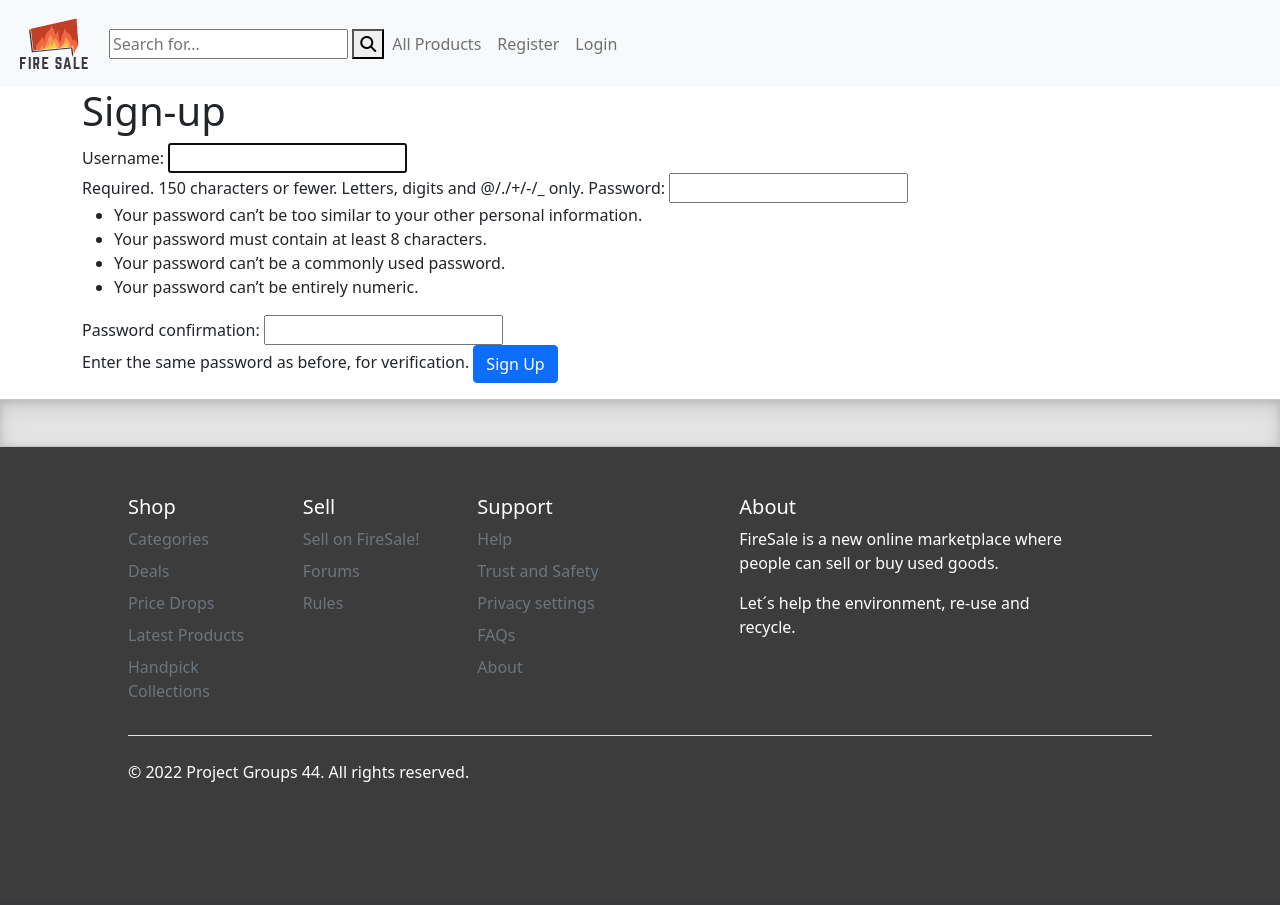
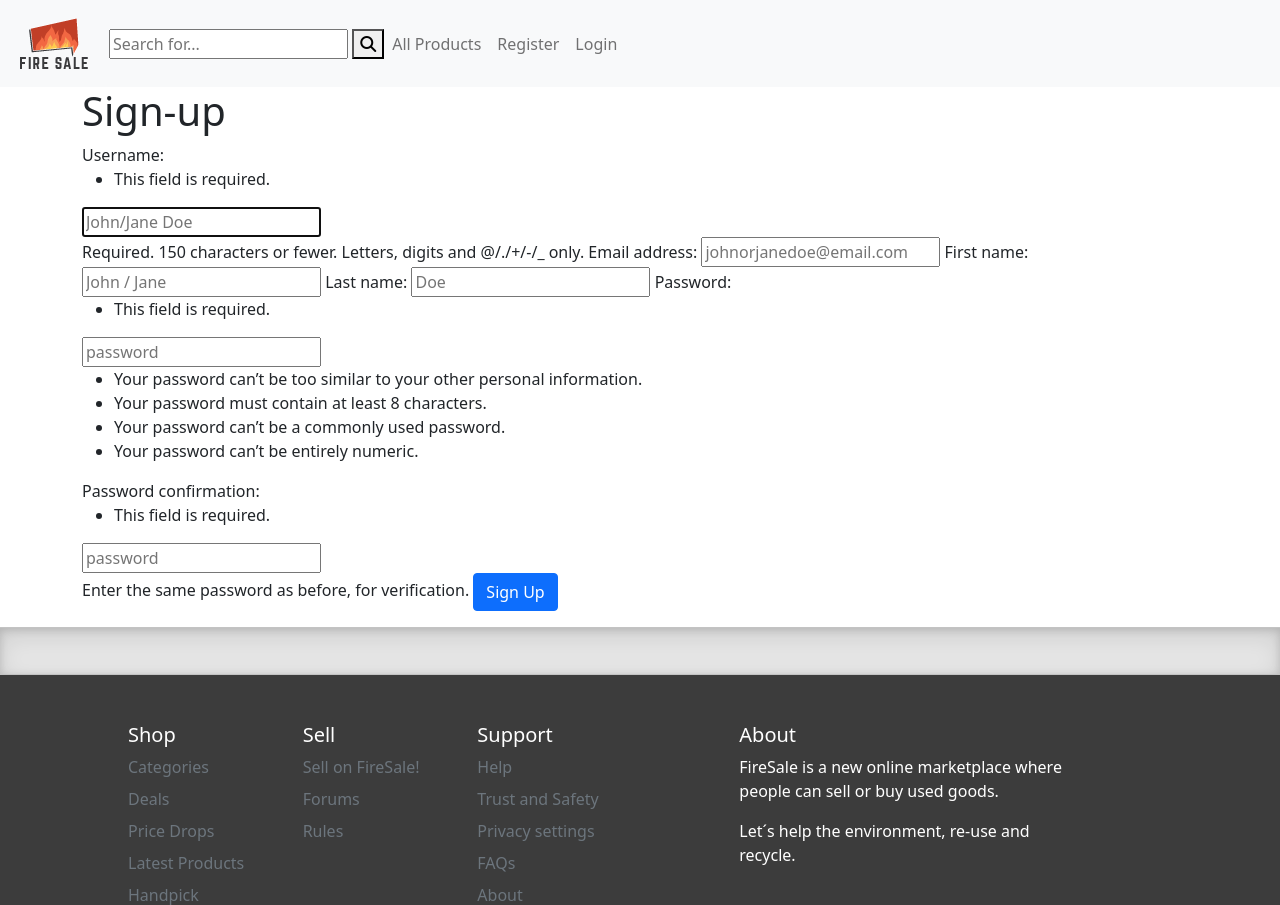
Before and after one commit to tjorvio/django-tango, a Django app: page /users/register in a window 1280 px wide. Shown: the top 905 px of the page. Before the commit the page ends 782 px from the top, so only its background shows below. Run offline with Django 4.2, Linux system fonts and the light colour scheme; some libraries are stand-ins or nearby versions.

Commit message:
register formi breytt

```diff
--- /dev/null
+++ b/FireSale/forms/register_form.py
@@ -0,0 +1,62 @@
+from django import forms
+from django.contrib.auth.forms import UserCreationForm
+from django.contrib.auth.models import User
+
+
+class SignUpForm(UserCreationForm):
+    def __init__(self, *args, **kwargs):
+        super().__init__(*args, **kwargs)
+        self.fields["username"].widget.attrs.update({
+            'required': '',
+            'name': 'username',
+            'id': 'username',
+            'type': 'text',
+            'class': 'form-input',
+            'placeholder': 'John/Jane Doe'
+        })
+        self.fields["email"].widget.attrs.update({
+            'required': '',
+            'name': 'email',
+            'id': 'email',
+            'type': 'email',
+            'class': 'form-input',
+            'placeholder': 'johnorjanedoe@email.com'
+        })
+        self.fields["first_name"].widget.attrs.update({
+            'required': '',
+            'name': 'first_name',
+            'id': 'first_name',
+            'type': 'first_name',
+            'class': 'form-input',
+            'placeholder': 'John / Jane'
+        })
+        self.fields["last_name"].widget.attrs.update({
+            'required': '',
+            'name': 'last_name',
+            'id': 'last_name',
+            'type': 'last_name',
+            'class': 'form-input',
+            'placeholder': 'Doe'
+        })
+        self.fields["password1"].widget.attrs.update({
+            'required': '',
+            'name': 'password1',
+            'id': 'password1',
+            'type': 'password',
+            'class': 'form-input',
+            'placeholder': 'password',
+            'minlength': '8'
+        })
+        self.fields["password2"].widget.attrs.update({
+            'required': '',
+            'name': 'password2',
+            'id': 'password2',
+            'type': 'password',
+            'class': 'form-input',
+            'placeholder': 'password',
+            'minlength': '8'
+        })
+
+    class Meta:
+        model = User
+        fields = ['username', 'email', 'first_name', 'last_name', 'password1', 'password2']
--- a/templates/user/register.html
+++ b/templates/user/register.html
@@ -1,7 +1,7 @@
 {%  extends 'base.html' %}
 {% block content %}
     <h1>Sign-up</h1>
-    <form class="form form-horizontal" method="post">
+    <form class="form form-horizontal" method="POST" action=".">
         {% csrf_token %}
         {{ form }}
         <input type="submit" class="btn btn-primary" value="Sign Up" />
--- a/user/forms/message_form.py
+++ b/user/forms/message_form.py
@@ -5,7 +5,7 @@ from user.models import Bid
 
 
 # Forms.
-class MakeBidForm(ModelForm):
+class MakMessageForm(ModelForm):
     class Meta:
         model = Bid
         exclude = ['id', 'StatusID']
--- a/user/views.py
+++ b/user/views.py
@@ -1,9 +1,9 @@
 from django.contrib.auth.decorators import login_required
 from django.contrib.auth.forms import UserCreationForm
+from FireSale.forms.register_form import SignUpForm
 from django.shortcuts import render, redirect, get_object_or_404
 
 from FireSale.forms.make_bid_form import MakeBidForm
-
 
 # Create your views here.
 from product.models import Product
@@ -14,9 +14,9 @@ from user.models import Profile, Bid, Status
 def index(request):
     return render(request, 'user/index.html')
 
+
 @login_required
 def place_bid(request):
-
     if request.method == 'POST':
         form = MakeBidForm(data=request.POST)
         if form.is_valid():
@@ -29,22 +29,35 @@ def place_bid(request):
         cur_user = request.user
         print(cur_user)
         print(cur_user.username)
-        form = MakeBidForm(initial={'ProductID': product_id, 'UserID':cur_user.id})  # Set ProductID á id úr request
+        form = MakeBidForm(initial={'ProductID': product_id, 'UserID': cur_user.id})  # Set ProductID á id úr request
 
     return render(request, 'user/place_bid.html', {
         'form': form
     })
 
 
+# def register(request):
+#    if request.method == 'POST':
+#        form = UserCreationForm(data=request.POST)
+#        if form.is_valid():
+#            form.save()
+#            return redirect('login')
+#    return render(request, 'user/register.html', {
+#        'form': UserCreationForm()
+#    })
+
 def register(request):
-    if request.method == 'POST':
-        form = UserCreationForm(data=request.POST)
-        if form.is_valid():
-            form.save()
-            return redirect('login')
-    return render(request, 'user/register.html', {
-        'form': UserCreationForm()
-    })
+    form = SignUpForm(request.POST)
+    if form.is_valid():
+        form.save()
+        return redirect('login')
+
+    context = {
+        "form": form
+    }
+    return render(request, "user/register.html", context)
+
+
 @login_required
 def edit_profile(request):
     profile = Profile.objects.filter(user=request.user).first()
@@ -58,6 +71,8 @@ def edit_profile(request):
     return render(request, 'user/edit_profile.html', {
         'form': ProfileForm(instance=profile)
     })
+
+
 @login_required
 def profile(request):
     # all_bids = Bid.objects.all()
@@ -69,7 +84,7 @@ def profile(request):
         'profile_info': Profile.objects.filter(user=request.user).first(),
         'user_products': my_products,
         'open_bids': open_bids,
-               }
+    }
     return render(request, 'user/profile.html', context)
 
 
```
Also changed, not shown: FireSale/forms/__init__.py (added).
